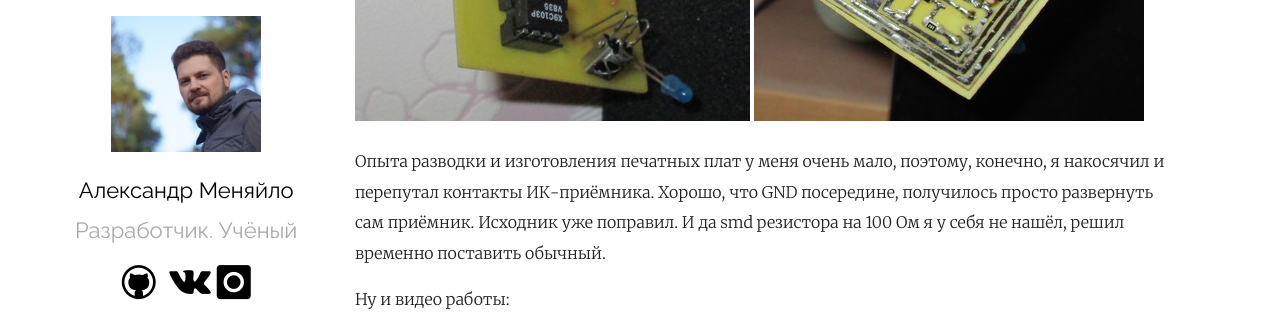
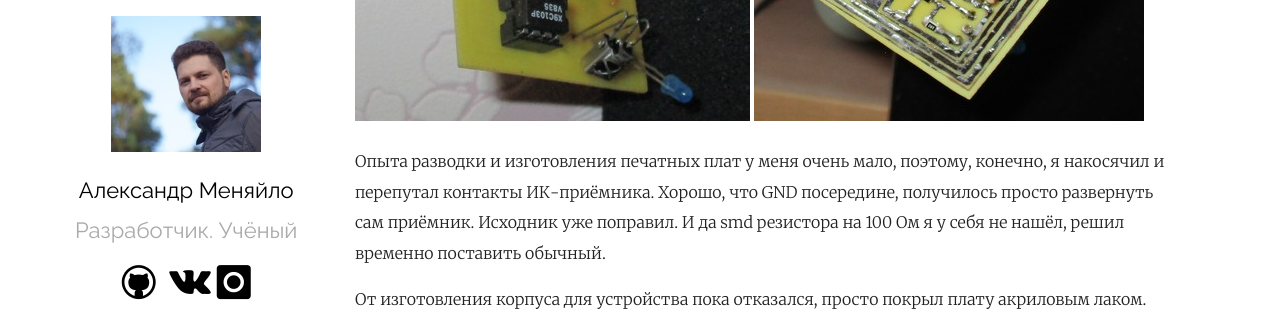
Before and after one commit to Mendeo/mendeo.github.io, a Jekyll site: the page built from _posts/2020-10-20-ip-tv-volume-control.md, in a window 1280 px wide and 900 px high, scrolled down 8408 px, cut to the strip 0-326 px from the top of the window. Built offline with Jekyll 4.4.1, drawn with Linux system fonts in a browser that asks for light colours; comment, search, counter and statistics services are not loaded; part of the change alters nothing that is shown.

Commit message:
Дописал в статью кое-что.

```diff
--- a/_posts/2020-10-20-ip-tv-volume-control.md
+++ b/_posts/2020-10-20-ip-tv-volume-control.md
@@ -2,7 +2,7 @@
 layout: post
 title: Дистанционное управление громкостью IP TV приставки при помощи Atiny13A
 date: 2020-10-20 22:44:00 +03
-modified: 2020-10-21 00:37:00 +03
+modified: 2020-10-21 00:51:00 +03
 categories: Atiny13A
 tags: [Atiny13A, C++, Ростелеком, IP TV, Громкость]
 excerpt_separator: <a name="cut"></a>
@@ -234,5 +234,7 @@ uint8_t incrementCounter() //Если паттерн получен полнос
 
 Опыта разводки и изготовления печатных плат у меня очень мало, поэтому, конечно, я накосячил и перепутал контакты ИК-приёмника. Хорошо, что GND посередине, получилось просто развернуть сам приёмник. Исходник уже поправил. И да smd резистора на 100 Ом я у себя не нашёл, решил временно поставить обычный.
 
+От изготовления корпуса для устройства пока отказался, просто покрыл плату акриловым лаком.
+
 Ну и видео работы:
 <iframe width="800" height="450" src="https://www.youtube.com/embed/SDtLFTL7X1c" frameborder="0" allow="accelerometer; autoplay; clipboard-write; encrypted-media; gyroscope; picture-in-picture" allowfullscreen></iframe>
```
